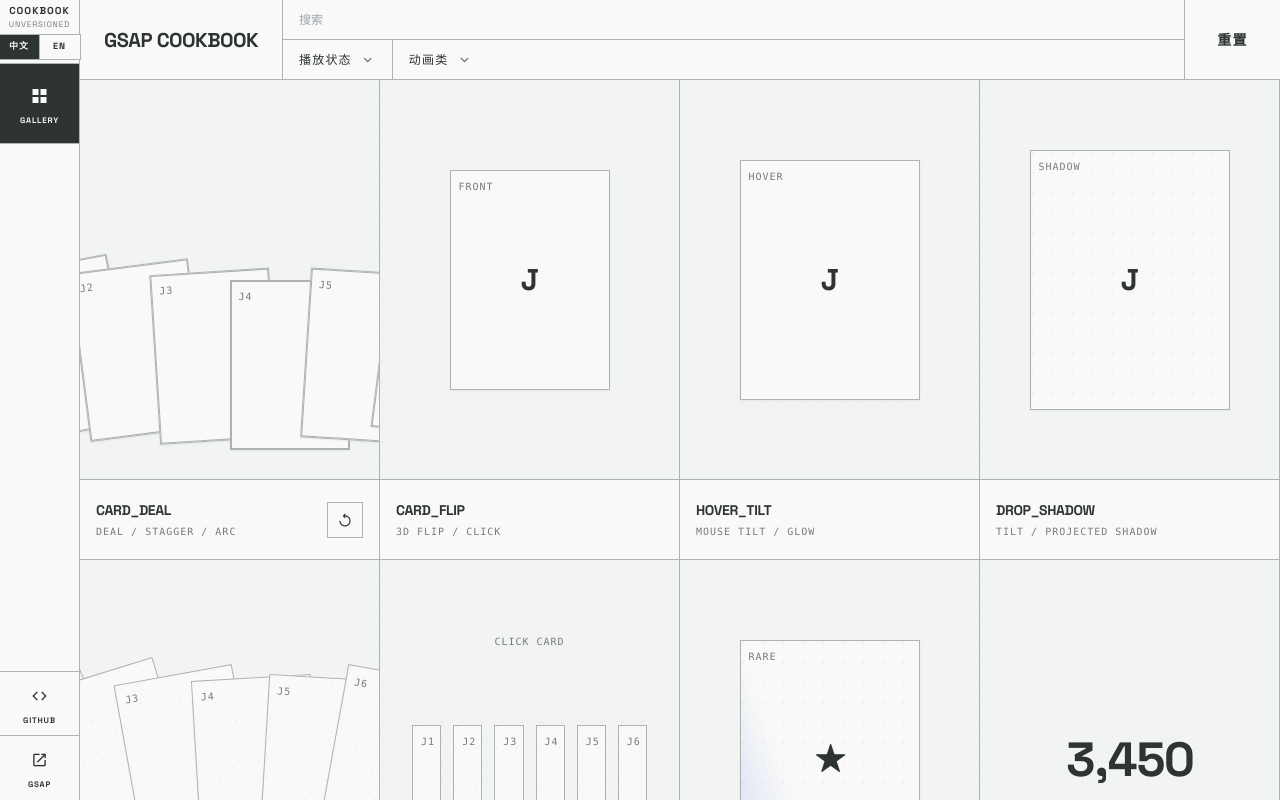
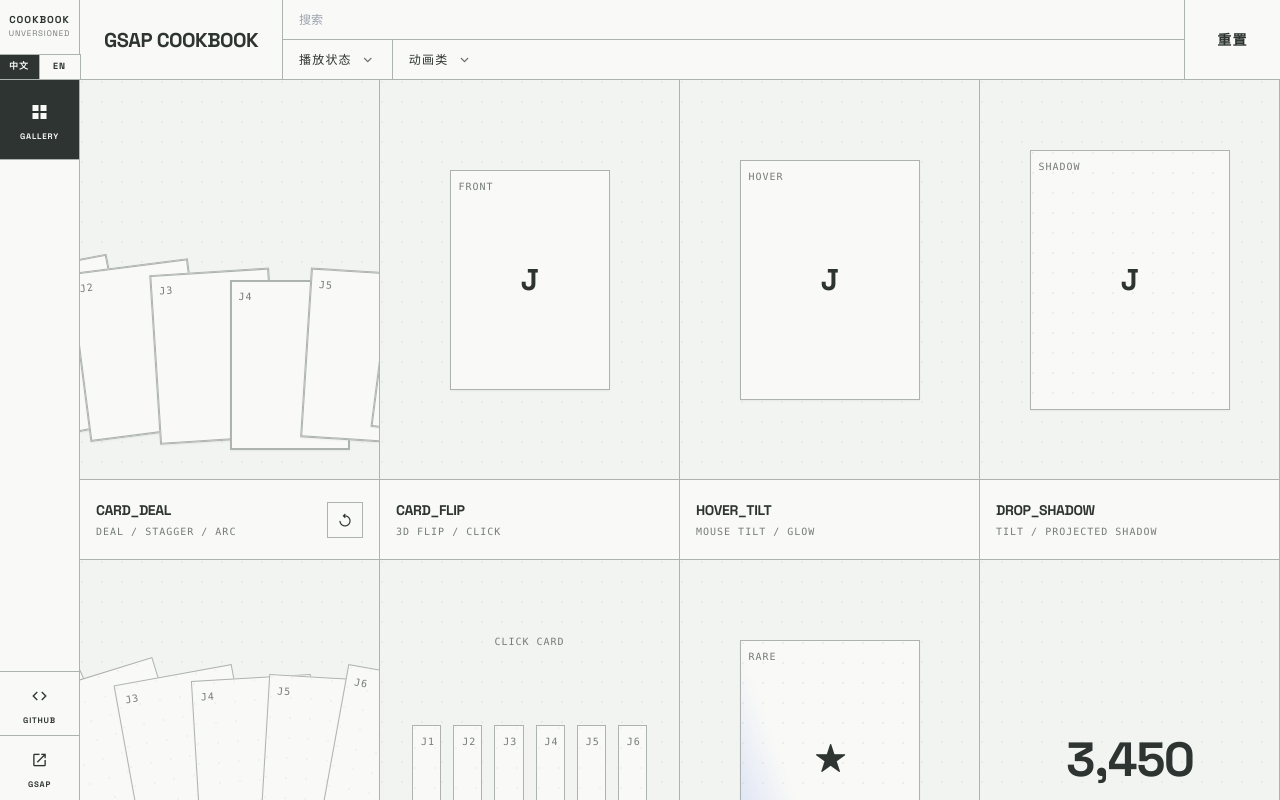
Before and after one commit to DDonlien/gsap-cookbook, a website built with Vite: page index.html in a window 1280 px wide. Built offline with nearby package versions, Linux system fonts and the light colour scheme.

Commit message:
chore(ui): align language switch

```diff
--- a/index.html
+++ b/index.html
@@ -120,12 +120,18 @@
       class="w-20 h-full flex flex-col border-r-[0.5px] border-outline-variant bg-surface shrink-0 z-20"
     >
       <!-- Header -->
-      <div class="h-16 flex flex-col items-center justify-center border-b-[0.5px] border-outline-variant">
-        <span class="text-[10px] font-bold tracking-widest uppercase">COOKBOOK</span>
-        <span class="text-[8px] text-outline tracking-widest" id="repoVersion" title="仓库版本（如有）"
-          >UNVERSIONED</span
+      <div class="h-20 relative flex flex-col items-center border-b-[0.5px] border-outline-variant">
+        <div class="pt-3 flex flex-col items-center justify-center">
+          <span class="text-[10px] font-bold tracking-widest uppercase">COOKBOOK</span>
+          <span class="text-[8px] text-outline tracking-widest" id="repoVersion" title="仓库版本（如有）"
+            >UNVERSIONED</span
+          >
+        </div>
+        <!-- 让语言切换 box 底边与右侧 TopNavBar 的底边对齐 -->
+        <div
+          class="absolute bottom-0 left-1/2 -translate-x-1/2 flex border-[0.5px] border-outline-variant border-b-0 bg-surface"
+          id="langSwitch"
         >
-        <div class="mt-1 flex border-[0.5px] border-outline-variant bg-surface" id="langSwitch">
           <button
             id="langZh"
             type="button"
```
